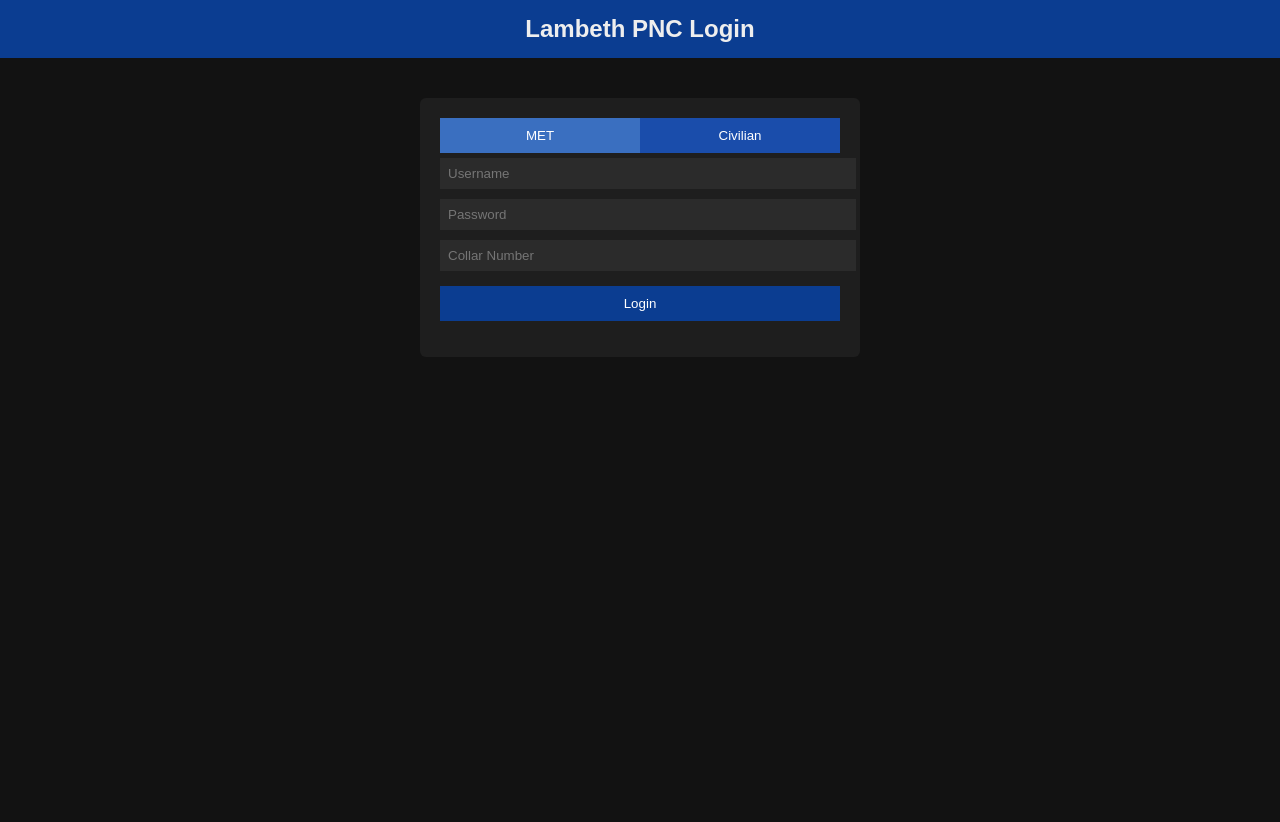
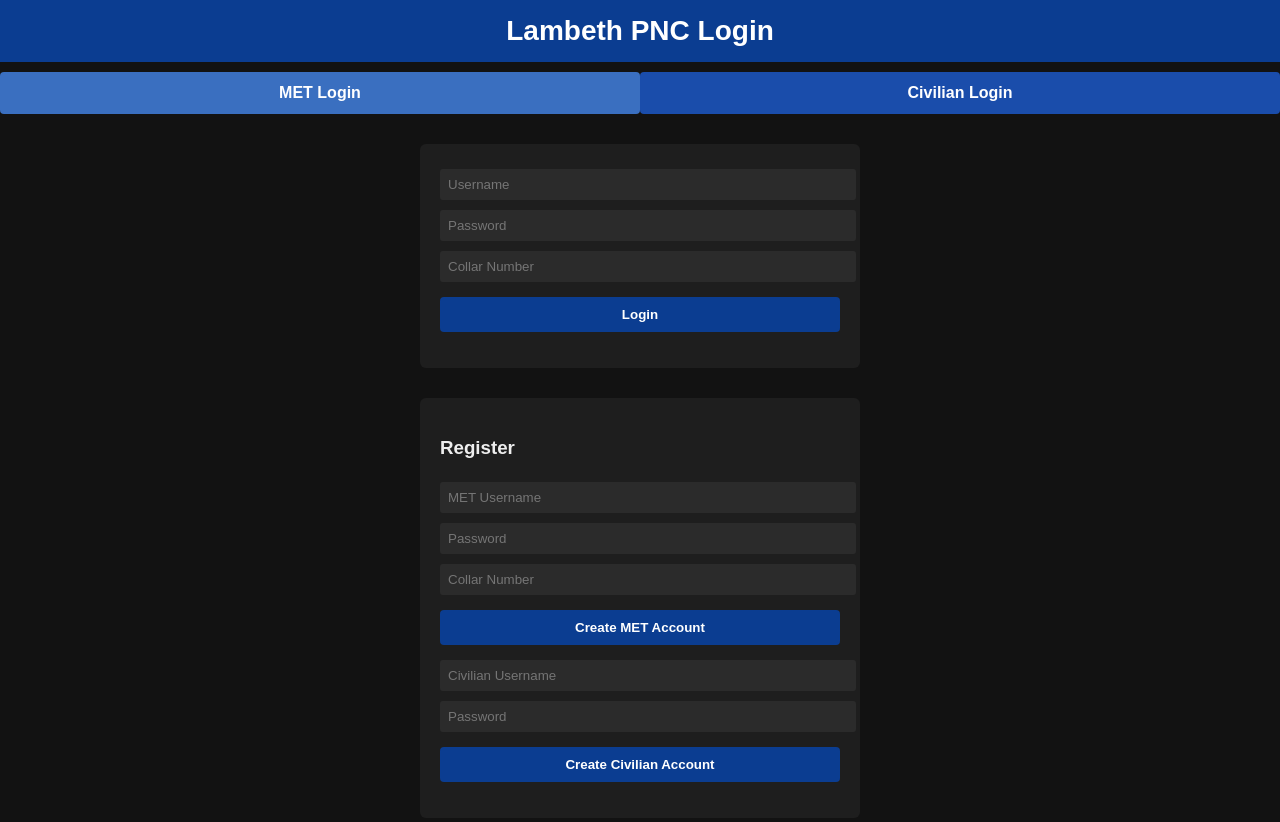
Before and after one commit to browningnolan374-arch/Lambeth-Brixton-PNC, a website: page index.html in a window 1280 px wide. Before the commit the page ends 800 px from the top, so only its background shows below. Drawn offline with Linux system fonts and the light colour scheme.

Commit message:
Update index.html

```diff
--- a/index.html
+++ b/index.html
@@ -1,205 +1,127 @@
 <!DOCTYPE html>
-<html>
+<html lang="en">
 <head>
 <meta charset="UTF-8">
 <title>Lambeth PNC Login</title>
-
 <style>
-body {
-  margin:0;
-  font-family:Arial;
-  background:#121212;
-  color:#eee;
-}
-
-header {
-  background:#0b3d91;
-  padding:15px;
-  text-align:center;
-  font-size:24px;
-  font-weight:bold;
-}
-
-.container {
-  max-width:400px;
-  margin:40px auto;
-  background:#1e1e1e;
-  padding:20px;
-  border-radius:6px;
-}
-
-.tabs {
-  display:flex;
-}
-
-.tabs button {
-  flex:1;
-  padding:10px;
-  border:none;
-  cursor:pointer;
-  background:#1a4dab;
-  color:white;
-}
-
-.tabs .active {
-  background:#3a6fc0;
-}
-
-input {
-  width:100%;
-  padding:8px;
-  margin:5px 0;
-  background:#2b2b2b;
-  border:none;
-  color:white;
-}
-
-button.loginBtn {
-  width:100%;
-  padding:10px;
-  background:#0b3d91;
-  border:none;
-  color:white;
-  margin-top:10px;
-  cursor:pointer;
-}
-
-.error {
-  color:red;
-  text-align:center;
-}
+body { font-family: Arial, sans-serif; background:#121212; color:#eee; margin:0; padding:0; }
+header { background:#0b3d91; color:white; padding:15px; text-align:center; font-size:28px; font-weight:bold; }
+.container { max-width:400px; margin:30px auto; background:#1e1e1e; padding:20px; border-radius:6px; }
+input { width:100%; padding:8px; margin:5px 0; border-radius:3px; border:none; background:#2b2b2b; color:#eee; }
+button { width:100%; padding:10px; background:#0b3d91; border:none; color:white; font-weight:bold; border-radius:4px; cursor:pointer; margin-top:10px; }
+button:hover { background:#3a6fc0; }
+.error { color:red; text-align:center; margin-top:5px; }
+.success { color:green; text-align:center; margin-top:5px; }
+.tabs { display:flex; justify-content:center; margin-bottom:10px; }
+.tabs button { flex:1; padding:12px; background:#1a4dab; border:none; color:white; font-weight:bold; font-size:16px; cursor:pointer; }
+.tabs button.active { background:#3a6fc0; }
 </style>
 </head>
-
 <body>
 
 <header>Lambeth PNC Login</header>
 
-<div class="container">
-
 <div class="tabs">
-  <button id="metTab" class="active" onclick="switchTab('MET')">MET</button>
-  <button id="civTab" onclick="switchTab('Civilian')">Civilian</button>
+  <button id="tabMET" class="active" onclick="showLoginForm('MET')">MET Login</button>
+  <button id="tabCivil" onclick="showLoginForm('Civilian')">Civilian Login</button>
 </div>
 
-<!-- MET LOGIN -->
-<div id="metLogin">
-<input id="metUser" placeholder="Username">
-<input id="metPass" type="password" placeholder="Password">
-<input id="metCollar" placeholder="Collar Number">
-<button class="loginBtn" onclick="loginMET()">Login</button>
+<div class="container" id="loginMETForm">
+  <input type="text" id="loginMETUsername" placeholder="Username">
+  <input type="password" id="loginMETPassword" placeholder="Password">
+  <input type="text" id="loginCollar" placeholder="Collar Number">
+  <button onclick="loginMET()">Login</button>
+  <p class="error" id="loginMETError"></p>
 </div>
 
-<!-- CIV LOGIN -->
-<div id="civLogin" style="display:none;">
-<input id="civUser" placeholder="Username">
-<input id="civPass" type="password" placeholder="Password">
-<button class="loginBtn" onclick="loginCivil()">Login</button>
+<div class="container" id="loginCivilForm" style="display:none;">
+  <input type="text" id="loginCivilUsername" placeholder="Username">
+  <input type="password" id="loginCivilPassword" placeholder="Password">
+  <button onclick="loginCivil()">Login</button>
+  <p class="error" id="loginCivilError"></p>
 </div>
 
-<p id="error" class="error"></p>
-
+<div class="container">
+  <h3>Register</h3>
+  <div id="regMET">
+    <input type="text" id="regMETUsername" placeholder="MET Username">
+    <input type="password" id="regMETPassword" placeholder="Password">
+    <input type="text" id="regMETCollar" placeholder="Collar Number">
+    <button onclick="registerMET()">Create MET Account</button>
+  </div>
+  <div id="regCivil" style="margin-top:10px;">
+    <input type="text" id="regCivilUsername" placeholder="Civilian Username">
+    <input type="password" id="regCivilPassword" placeholder="Password">
+    <button onclick="registerCivil()">Create Civilian Account</button>
+  </div>
+  <p class="error" id="regError"></p>
+  <p class="success" id="regSuccess"></p>
 </div>
 
 <script>
-const API = "/api/storage";
+function getUsers(){ return JSON.parse(localStorage.getItem('users'))||{}; }
+function saveUsers(users){ localStorage.setItem('users', JSON.stringify(users)); }
 
-function switchTab(type){
-  document.getElementById("metLogin").style.display = type==="MET" ? "block" : "none";
-  document.getElementById("civLogin").style.display = type==="Civilian" ? "block" : "none";
-
-  document.getElementById("metTab").classList.toggle("active", type==="MET");
-  document.getElementById("civTab").classList.toggle("active", type==="Civilian");
+let currentTab='MET';
+function showLoginForm(tab){
+  currentTab=tab;
+  document.getElementById('loginMETForm').style.display = (tab==='MET')?'block':'none';
+  document.getElementById('loginCivilForm').style.display = (tab==='Civilian')?'block':'none';
+  document.getElementById('tabMET').classList.toggle('active', tab==='MET');
+  document.getElementById('tabCivil').classList.toggle('active', tab==='Civilian');
 }
 
-async function getUsers(){
-  const res = await fetch(API + "?key=users");
-  const data = await res.json();
-  return data.value || {};
+// ===== LOGIN =====
+function loginMET(){
+  const u=document.getElementById('loginMETUsername').value.trim();
+  const p=document.getElementById('loginMETPassword').value;
+  const c=document.getElementById('loginCollar').value.trim();
+  const users=getUsers();
+  const err=document.getElementById('loginMETError'); err.innerText='';
+  if(!users[u]){ err.innerText='Username does not exist'; return; }
+  const user=users[u];
+  if(user.type!=='MET'){ err.innerText='Not a MET account'; return; }
+  if(user.password!==p){ err.innerText='Incorrect password'; return; }
+  if(user.collar!==c){ err.innerText='Invalid collar number'; return; }
+  localStorage.setItem('currentUser', JSON.stringify({username:u,type:'MET'}));
+  window.location.href='dashboard.html';
 }
 
-//////////////////////////////////////////////////
-// MET LOGIN
-//////////////////////////////////////////////////
-
-async function loginMET(){
-  const u = document.getElementById("metUser").value.trim();
-  const p = document.getElementById("metPass").value;
-  const c = document.getElementById("metCollar").value.trim();
-
-  const users = await getUsers();
-
-  if(!users[u]){
-    showError("User not found");
-    return;
-  }
-
-  const user = users[u];
-
-  if(user.type !== "MET"){
-    showError("Not a MET account");
-    return;
-  }
-
-  if(user.password !== p){
-    showError("Wrong password");
-    return;
-  }
-
-  if(user.collar !== c){
-    showError("Invalid collar number");
-    return;
-  }
-
-  // ✅ SAVE LOGIN (THIS FIXES EVERYTHING)
-  localStorage.setItem("currentUser", JSON.stringify({
-    username: u,
-    type: "MET"
-  }));
-
-  // ✅ REDIRECT
-  window.location.href = "dashboard.html";
+function loginCivil(){
+  const u=document.getElementById('loginCivilUsername').value.trim();
+  const p=document.getElementById('loginCivilPassword').value;
+  const users=getUsers();
+  const err=document.getElementById('loginCivilError'); err.innerText='';
+  if(!users[u]){ err.innerText='Username does not exist'; return; }
+  const user=users[u];
+  if(user.type!=='Civilian'){ err.innerText='Not a Civilian account'; return; }
+  if(user.password!==p){ err.innerText='Incorrect password'; return; }
+  localStorage.setItem('currentUser', JSON.stringify({username:u,type:'Civilian'}));
+  window.location.href='dashboard.html';
 }
 
-//////////////////////////////////////////////////
-// CIV LOGIN
-//////////////////////////////////////////////////
-
-async function loginCivil(){
-  const u = document.getElementById("civUser").value.trim();
-  const p = document.getElementById("civPass").value;
-
-  const users = await getUsers();
-
-  if(!users[u]){
-    showError("User not found");
-    return;
-  }
-
-  const user = users[u];
-
-  if(user.type !== "Civilian"){
-    showError("Not a Civilian account");
-    return;
-  }
-
-  if(user.password !== p){
-    showError("Wrong password");
-    return;
-  }
-
-  // ✅ SAVE LOGIN
-  localStorage.setItem("currentUser", JSON.stringify({
-    username: u,
-    type: "Civilian"
-  }));
-
-  // ✅ REDIRECT
-  window.location.href = "dashboard.html";
+// ===== REGISTER =====
+function registerMET(){
+  const u=document.getElementById('regMETUsername').value.trim();
+  const p=document.getElementById('regMETPassword').value;
+  const c=document.getElementById('regMETCollar').value.trim();
+  const users=getUsers();
+  const err=document.getElementById('regError'); const success=document.getElementById('regSuccess'); err.innerText=''; success.innerText='';
+  if(!u||!p||!c){ err.innerText='All fields required'; return; }
+  if(users[u]){ err.innerText='Username exists'; return; }
+  users[u]={password:p,type:'MET',collar:c,reports:[],vehicles:[],people:[],OCs:[],calls:[]};
+  saveUsers(users); success.innerText='MET account created! Login now.';
 }
 
-function showError(msg){
-  document.getElementById("error").innerText = msg;
+function registerCivil(){
+  const u=document.getElementById('regCivilUsername').value.trim();
+  const p=document.getElementById('regCivilPassword').value;
+  const users=getUsers();
+  const err=document.getElementById('regError'); const success=document.getElementById('regSuccess'); err.innerText=''; success.innerText='';
+  if(!u||!p){ err.innerText='All fields required'; return; }
+  if(users[u]){ err.innerText='Username exists'; return; }
+  users[u]={password:p,type:'Civilian',reports:[],vehicles:[],people:[],OCs:[],calls:[]};
+  saveUsers(users); success.innerText='Civilian account created! Login now.';
 }
 </script>
 
```
